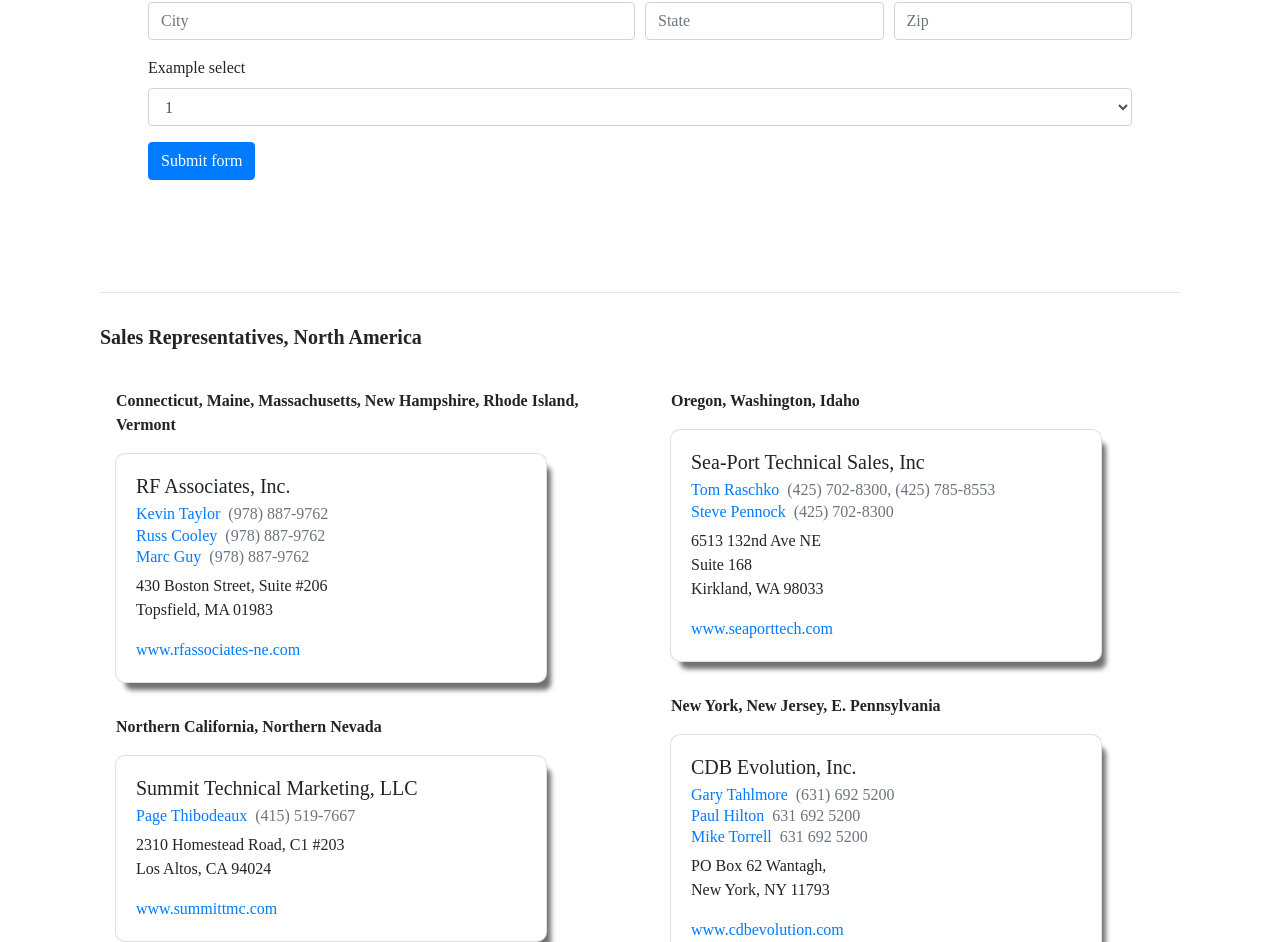
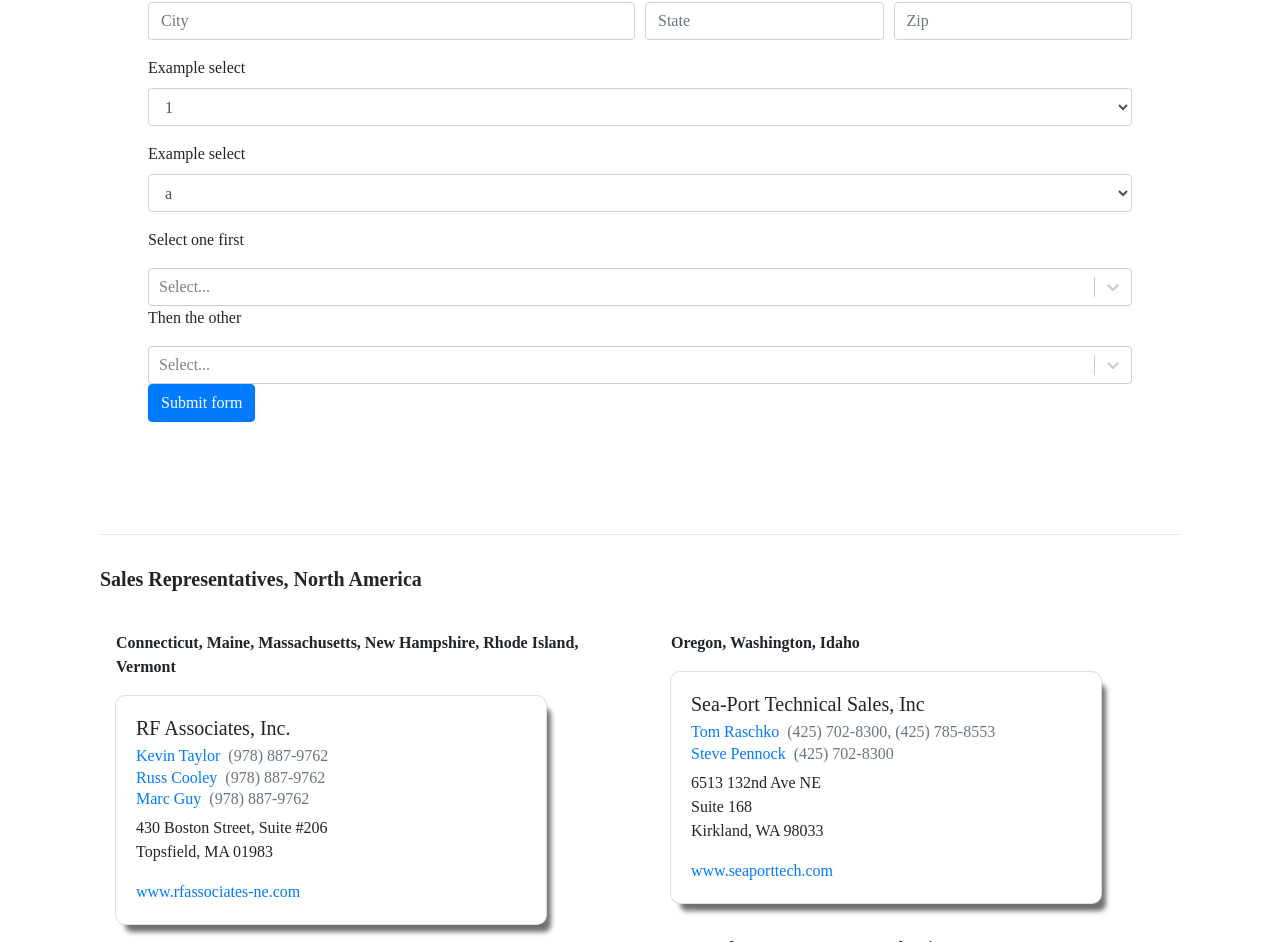
Before and after one commit to Olisun/e360microwave, a React (Create React App) app in the folder client/: page /contact in a window 1280 px wide. Shown: the part 772-1714 px from the top of the page. Built offline with nearby package versions, Linux system fonts and the light colour scheme.

Commit message:
added a cascading dropdown component (with boiler-plate code for now) to place ion the form

```diff
--- a/client/package.json
+++ b/client/package.json
@@ -19,6 +19,7 @@
     "react-router-dom": "^5.1.2",
     "react-scripts": "3.3.1",
     "react-scroll": "^1.7.16",
+    "react-select": "^3.0.8",
     "react-transition-group": "^4.3.0",
     "react-typed": "^1.2.0",
     "react-wow": "^1.0.0",
--- /dev/null
+++ b/client/src/components/cascadingDropDown/CascadingDropDown.js
@@ -0,0 +1,60 @@
+import React, { Component } from "react";
+import { render } from "react-dom";
+import Select from "react-select";
+// import "react-select/dist/react-select.css";
+
+class CascadingDropDown extends Component {
+  constructor() {
+    super();
+    this.state = {
+      name: 'React',
+      selectedOption: {},
+      selectedOption2: {}
+    };
+  }
+
+  handleChange1 = (selectedOption) => {
+    this.setState({ selectedOption });
+  };
+
+  handleChange2 = (selectedOption) => {
+    this.setState({ selectedOption2: selectedOption })
+  }
+
+  render() {
+    const options1 = [
+      { value: 'one', label: 'One' },
+      { value: 'two', label: 'Two' }
+    ];
+
+    const options2 = [
+      { value: 'one-a', label: 'One A', link: 'one' },
+      { value: 'one-b', label: 'One B', link: 'one' },
+      { value: 'two-a', label: 'Two A', link: 'two' },
+      { value: 'two-b', label: 'Two B', link: 'two' }
+    ];
+
+    const filteredOptions = options2.filter((o) => o.link === this.state.selectedOption.value)
+
+    return (
+      <div>
+        <p>Select one first</p>
+        <Select
+          name="form-field-name"
+          value={this.state.selectedOption.value}
+          onChange={this.handleChange1}
+          options={options1}
+        />
+        <p>Then the other</p>
+        <Select
+          name="form-field-name"
+          value={this.state.selectedOption2.value}
+          onChange={this.handleChange2}
+          options={filteredOptions}
+        />
+      </div>
+    );
+  }
+}
+
+export default CascadingDropDown;
--- a/client/src/components/form/Form.js
+++ b/client/src/components/form/Form.js
@@ -2,6 +2,7 @@
 import { render } from "react-dom";
 import { Form, Button, Col, InputGroup } from "react-bootstrap";
 
+import CascadingDropDown from "../cascadingDropDown/CascadingDropDown";
 import "./Form.css";
 
 function FormTest() {
@@ -85,6 +86,17 @@
           <option>5</option>
         </Form.Control>
       </Form.Group>
+      <Form.Group controlId="exampleForm.ControlSelect1">
+        <Form.Label>Example select</Form.Label>
+        <Form.Control as="select">
+          <option>a</option>
+          <option>b</option>
+          <option>d</option>
+          <option>d</option>
+          <option>e</option>
+        </Form.Control>
+      </Form.Group>
+      <CascadingDropDown />
       <Button type="submit">Submit form</Button>
     </Form>
   );
```
Also changed, not shown: 1 other file (tests, documents, lock files or other folders).
